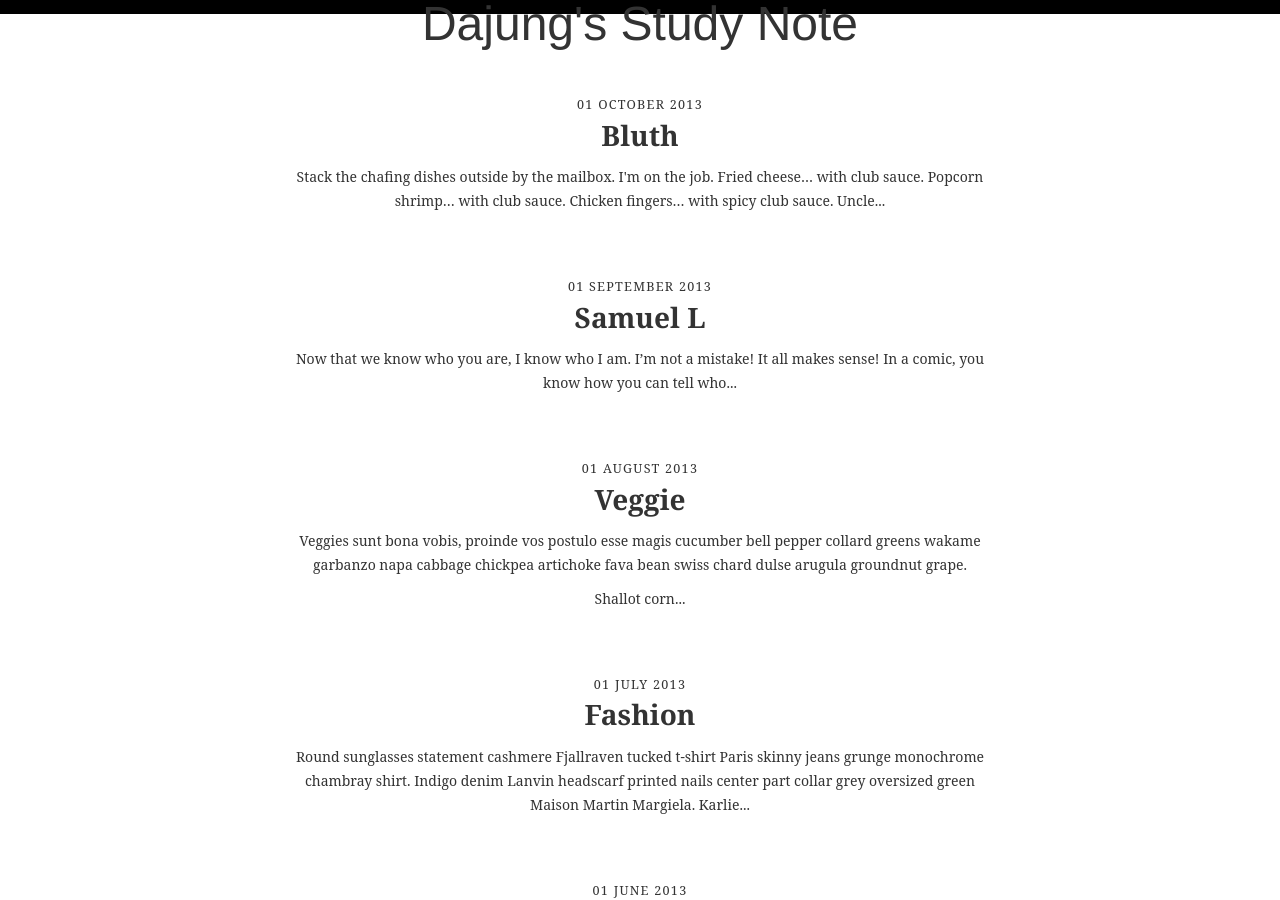
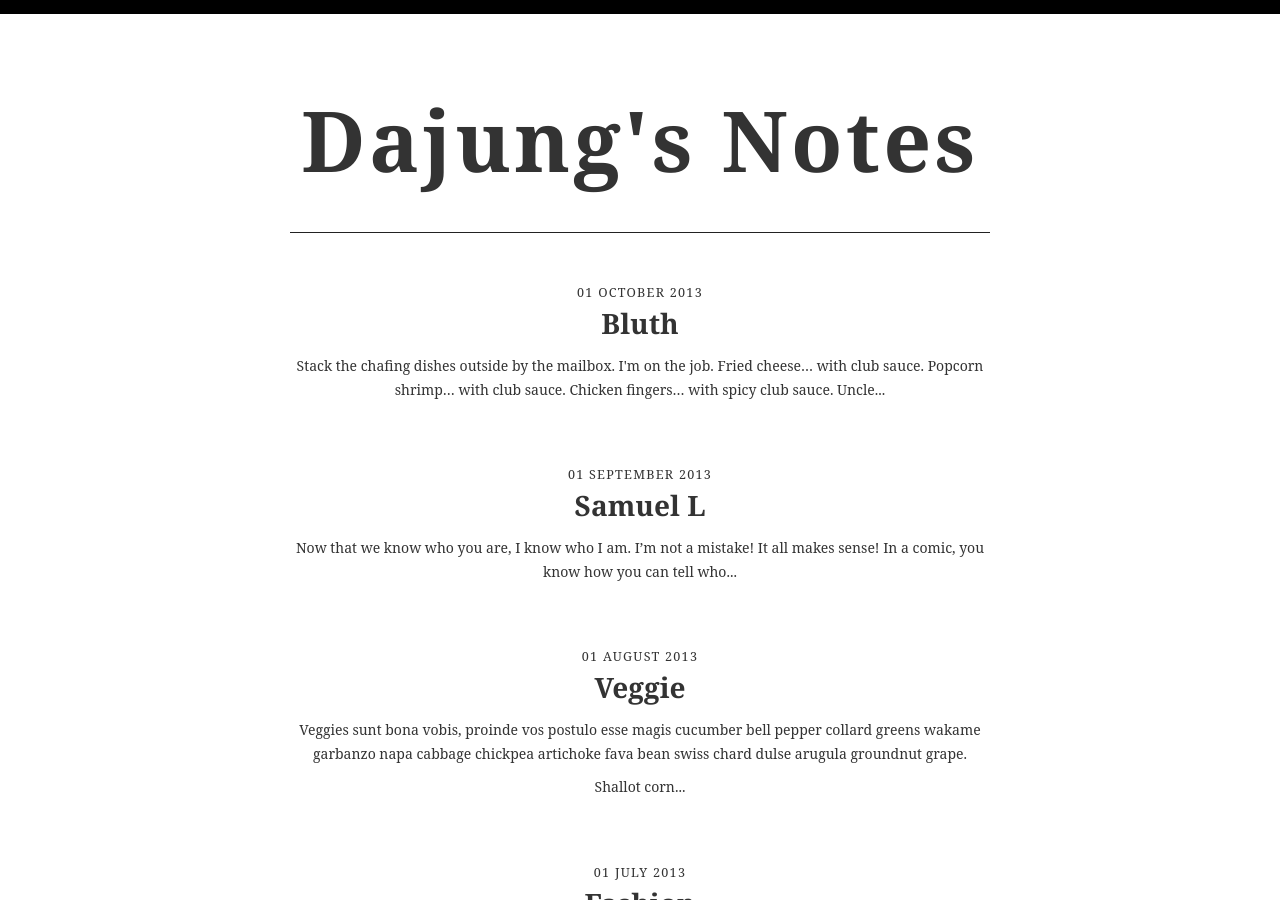
Before and after one commit to dahjeong/dahjeong.github.io, a Jekyll site: the page built from index.html, in a window 1280 px wide and 900 px high. Built offline with Jekyll 4.4.1, drawn with Linux system fonts in a browser that asks for light colours; some web fonts are replaced; the list of posts is cut into pages by our own code.

Commit message:
test commit

```diff
--- a/index.html
+++ b/index.html
@@ -9,11 +9,7 @@ title:
     <main class="container">
     	<div class="row-fluid">
     		<section class="content">
-    			<div style="text-align:center"; "vertical-align:bottom">
-    		  		<font size=15; font-family="Times New Roman">
-    		  			Dajung's Study Note
-    		  		</font>
-    		  	</div>
+    		<h1>Dajung's Notes</h2>
     		</section>
     		<ul class="entries">
     		{% for post in paginator.posts %}
```
Also changed, not shown: 1 other file.
